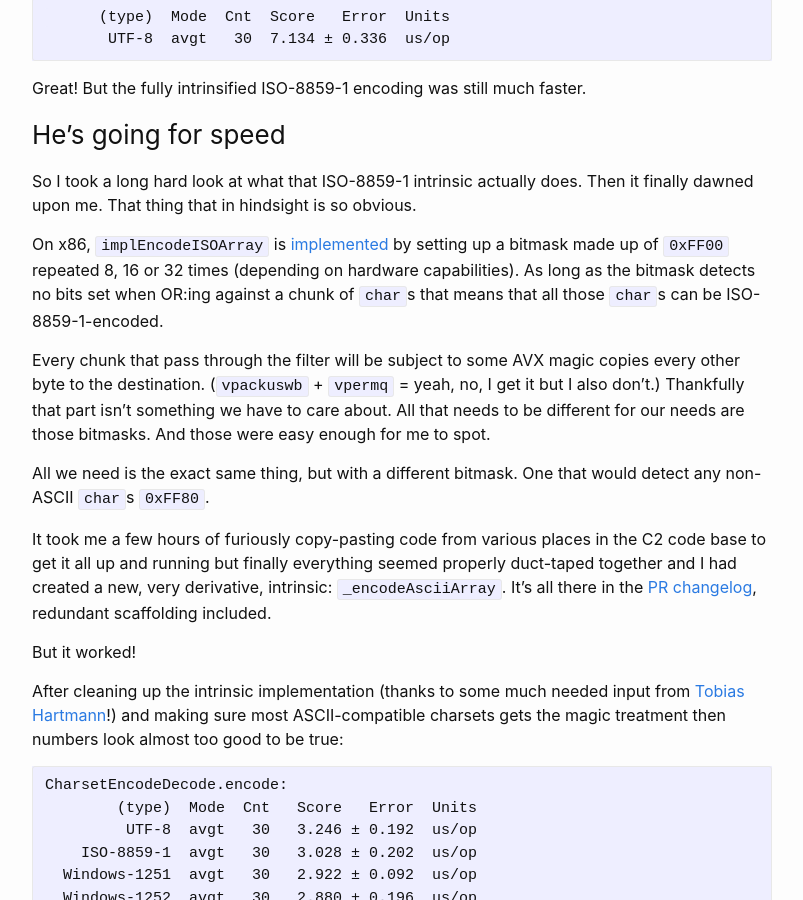
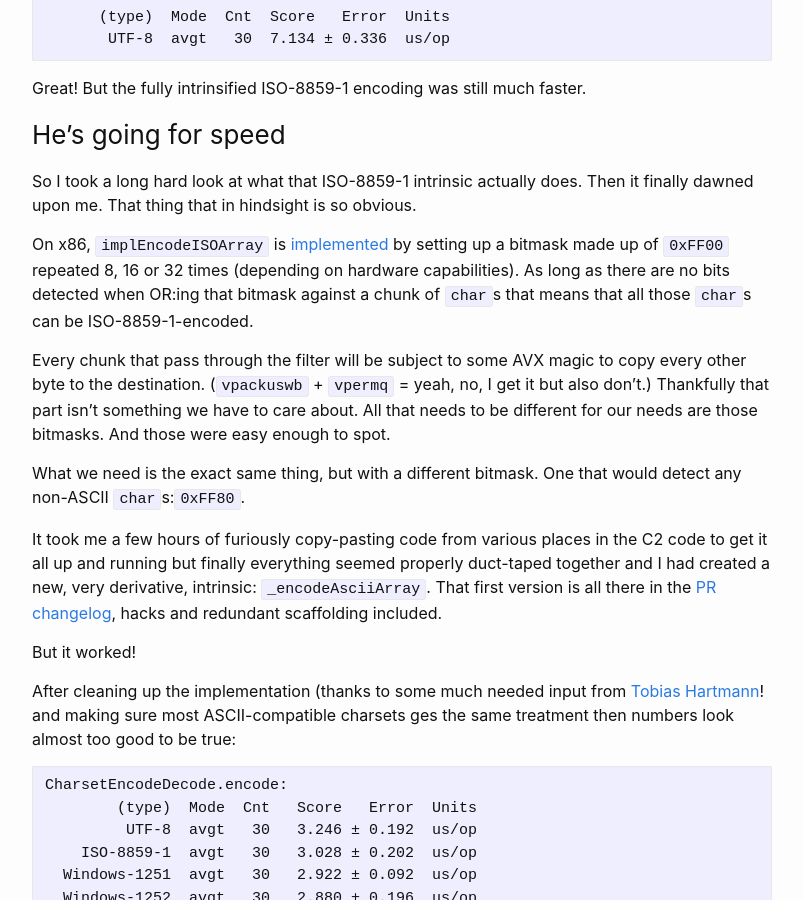
Before and after one commit to cl4es/cl4es.github.io, a Jekyll site: the page built from _posts/2021-10-17-Faster-Charset-Encoding.md, in a window 1280 px wide and 900 px high, scrolled down 3939 px. Shown: the whole window, without its empty margins (238-1041 px from the left). Built offline with Jekyll 4.4.1, drawn with Linux system fonts in a browser that asks for light colours; comment, search, counter and statistics services are not loaded; some of the changed text lies outside the part shown.

Commit message:
Minor edits

````diff
--- a/_posts/2021-10-17-Faster-Charset-Encoding.md
+++ b/_posts/2021-10-17-Faster-Charset-Encoding.md
@@ -126,17 +126,17 @@ Great! But the fully intrinsified ISO-8859-1 encoding was still much faster.
 
 So I took a long hard look at what that ISO-8859-1 intrinsic actually does. Then it finally dawned upon me. That thing that in hindsight is so obvious.
 
-On x86, `implEncodeISOArray` is [implemented](https://github.com/openjdk/jdk17u/blob/master/src/hotspot/cpu/x86/macroAssembler_x86.cpp#L5630) by setting up a bitmask made up of `0xFF00` repeated 8, 16 or 32 times (depending on hardware capabilities). As long as the bitmask detects no bits set when OR:ing against a chunk of `char`s that means that all those `char`s can be ISO-8859-1-encoded.
+On x86, `implEncodeISOArray` is [implemented](https://github.com/openjdk/jdk17u/blob/master/src/hotspot/cpu/x86/macroAssembler_x86.cpp#L5630) by setting up a bitmask made up of `0xFF00` repeated 8, 16 or 32 times (depending on hardware capabilities). As long as there are no bits detected when OR:ing that bitmask against a chunk of `char`s that means that all those `char`s can be ISO-8859-1-encoded.
 
-Every chunk that pass through the filter will be subject to some AVX magic copies every other byte to the destination. (`vpackuswb` + `vpermq` = yeah, no, I get it but I also don't.) Thankfully that part isn't something we have to care about. All that needs to be different for our needs are those bitmasks. And those were easy enough for me to spot.
+Every chunk that pass through the filter will be subject to some AVX magic to copy every other byte to the destination. (`vpackuswb` + `vpermq` = yeah, no, I get it but also don't.) Thankfully that part isn't something we have to care about. All that needs to be different for our needs are those bitmasks. And those were easy enough to spot.
 
-All we need is the exact same thing, but with a different bitmask. One that would detect any non-ASCII `char`s `0xFF80`.
+What we need is the exact same thing, but with a different bitmask. One that would detect any non-ASCII `char`s:`0xFF80`.
 
-It took me a few hours of furiously copy-pasting code from various places in the C2 code base to get it all up and running but finally everything seemed properly duct-taped together and I had created a new, very derivative, intrinsic: `_encodeAsciiArray`. It's all there in the [PR changelog](https://github.com/openjdk/jdk/pull/5621/commits/cef05f44fd482646c5df496a50bdf78527d908cb), redundant scaffolding included.
+It took me a few hours of furiously copy-pasting code from various places in the C2 code to get it all up and running but finally everything seemed properly duct-taped together and I had created a new, very derivative, intrinsic: `_encodeAsciiArray`. That first version is all there in the [PR changelog](https://github.com/openjdk/jdk/pull/5621/commits/cef05f44fd482646c5df496a50bdf78527d908cb), hacks and redundant scaffolding included.
 
 But it worked!
 
-After cleaning up the intrinsic implementation (thanks to some much needed input from [Tobias Hartmann](https://twitter.com/TobiasJava)!) and making sure most ASCII-compatible charsets gets the magic treatment then numbers look almost too good to be true:
+After cleaning up the implementation (thanks to some much needed input from [Tobias Hartmann](https://twitter.com/TobiasJava)! and making sure most ASCII-compatible charsets ges the same treatment then numbers look almost too good to be true:
 
 ```
 CharsetEncodeDecode.encode:
@@ -176,4 +176,4 @@ I've only implemented this optimization on x86. I'm not very good at reading ass
 
 I've also taken a look at some of the encodings in that Top 10 list and seen that at least some of them actually are ASCII-compatible. I have a patch for the EUC-JP encoding.
 
-And finally I think this work should be both impactful, safe and easy enough to get backported to 17u. While it ended up improving over the JDK 8 baseline, it also resolves some regressions against 8 - the most baseline of baselines.
+And finally I think this work should be both impactful, safe and easy enough to get backported to at least 17u. While it ended up improving over the JDK 8 - the most baseline of baselines - it also resolves some regressions against the same.
````
